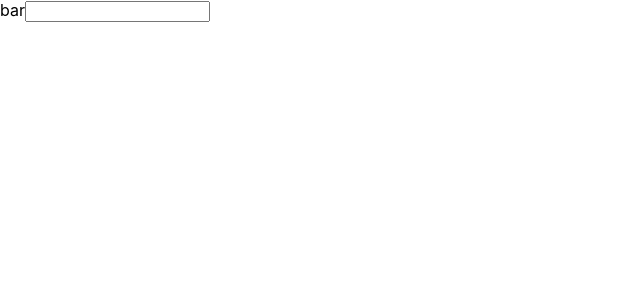
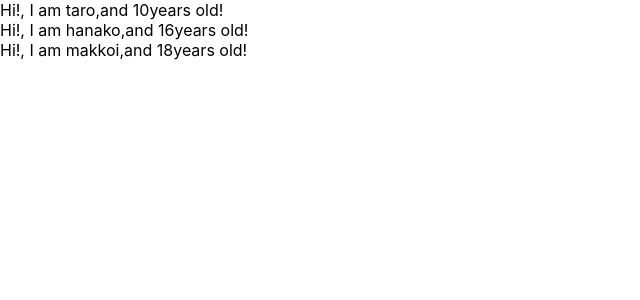
Before and after one commit to rattsl/redux-crud-app, a React (Create React App) app: page / in a window 1280 px wide. Shown: the top 300 px of the page, without its empty margins (0-640 px from the left). Built offline with nearby package versions, Linux system fonts and the light colour scheme.

Commit message:
learn props of components

```diff
--- a/src/App.js
+++ b/src/App.js
@@ -1,17 +1,30 @@
-import React, {Component} from 'react';
+import React from 'react';
+import Proptypes from 'prop-types';
 
-class App extends Component {
-  render() {
-    // const bar = "maxamo!"
-    // const dom = <h1>{bar}</h1>
+const App = () => {
+  const profiles = [
+    {name: "taro", age: 10},
+    {name: "hanako", age: 16},
+    {name: "makkoi", age: 18}
+  ]
 
-    return (
-      <React.Fragment>
-        <label htmlFor="bar">bar</label>
-        <input type="text" onChange={() => {console.log("I am clicked!")}}/>
-      </React.Fragment>
-    )
-  }
+  return(
+    <div>
+      {
+        profiles.map((profile, index) => {
+          return <User name={profile.name} age={profile.age} key={index} />
+        })
+      }
+    </div>
+  )
+}
+const User = (props) => {
+  return <div>Hi!, I am {props.name},and {props.age}years old!</div>
+}
+
+User.propTypes = {
+  name: Proptypes.string,
+  age: Proptypes.number
 }
 
 export default App;
```
